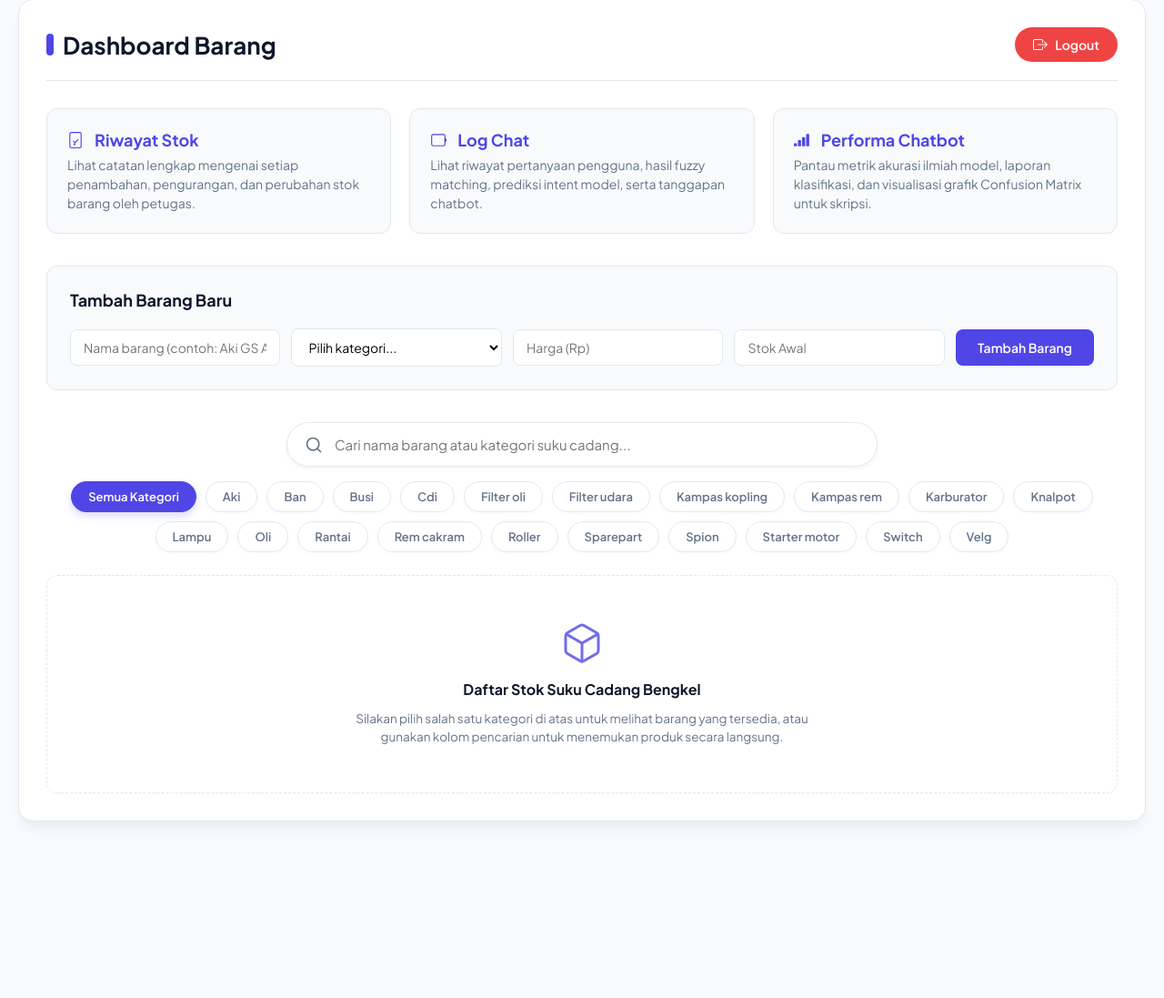
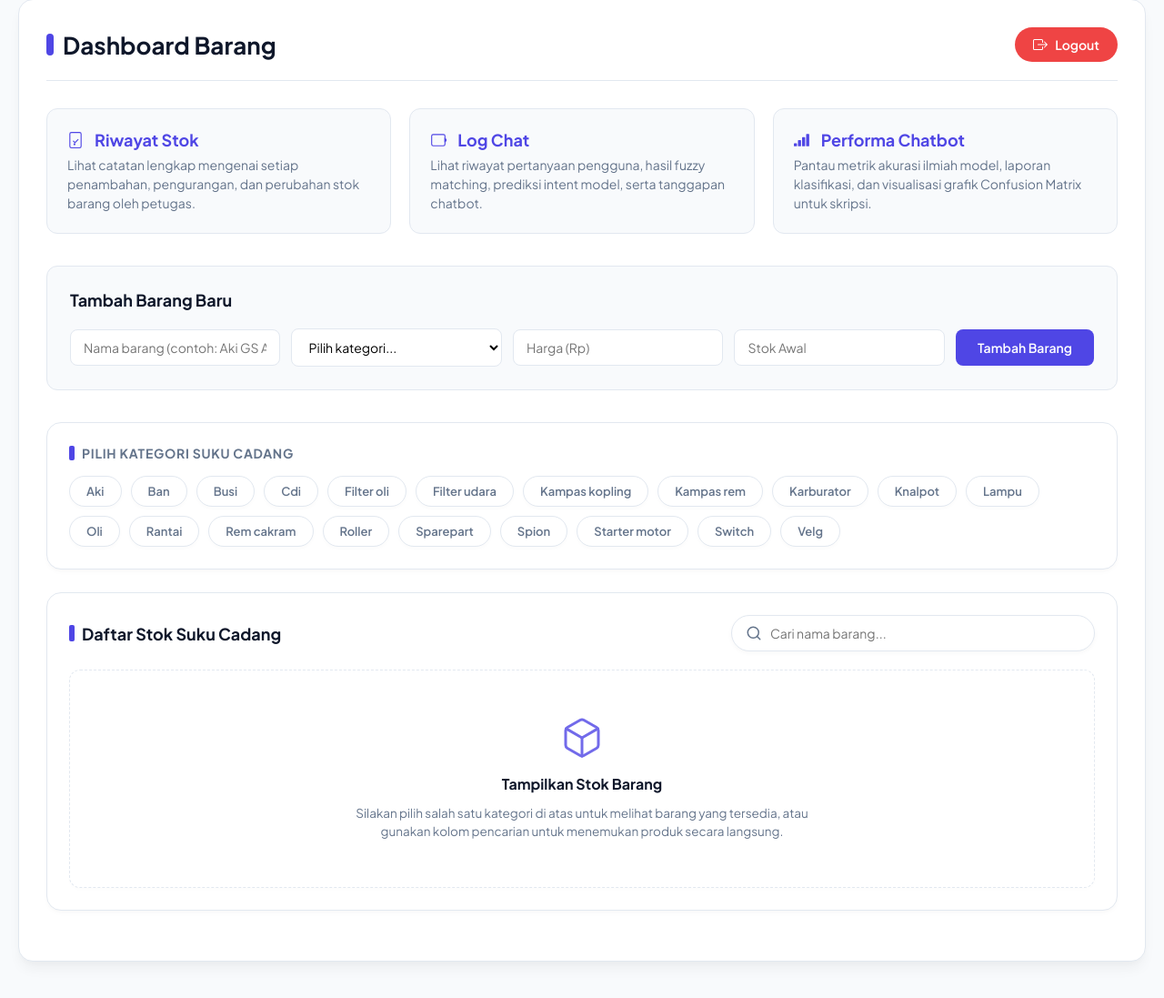
Before and after one commit to Iqbal-rgb2/chatbot_bengkel, a Flask app: page /dashboard_barang in a window 1280 px wide. Shown: the part 41-1138 px from the top of the page at 91% size. Before the commit the page ends 945 px from the top, so only its background shows below. Run offline with Flask 3, Linux system fonts and the light colour scheme; the visitor is signed in with stand-in values (Sample User, id 1); data comes from the database, SQL or seed files in the repository; parts of the project's set-up code (start-up, migrations or seed data) failed here and were passed over.

Commit message:
feat: split dashboard layout into category card and product search card, and remove 'Semua Kategori' pill

```diff
--- a/web/templates/dashboard_barang.html
+++ b/web/templates/dashboard_barang.html
@@ -446,33 +446,82 @@
             table td:nth-of-type(6)::before { content: "Aksi Edit"; }
         }
 
-        /* Google-Style Search & Filter Section */
-        .search-filter-section {
+        /* Dashboard Card Container */
+        .dashboard-card {
+            background: #ffffff;
+            border: 1px solid var(--border-color);
+            border-radius: 16px;
+            padding: 24px;
             margin-bottom: 25px;
+            box-shadow: 0 4px 6px -1px rgba(0, 0, 0, 0.02), 0 2px 4px -1px rgba(0, 0, 0, 0.02);
+            width: 100%;
+        }
+
+        .category-filter-card h3 {
+            font-size: 14px;
+            font-weight: 700;
+            color: var(--text-muted);
+            margin-bottom: 16px;
+            text-transform: uppercase;
+            letter-spacing: 0.05em;
             display: flex;
-            flex-direction: column;
-            gap: 16px;
             align-items: center;
-            width: 100%;
+            gap: 8px;
+        }
+
+        .category-filter-card h3::before {
+            content: '';
+            display: inline-block;
+            width: 6px;
+            height: 16px;
+            background-color: var(--primary);
+            border-radius: 2px;
+        }
+
+        .product-list-card .product-list-header {
+            display: flex;
+            justify-content: space-between;
+            align-items: center;
+            margin-bottom: 20px;
+            gap: 20px;
+            flex-wrap: wrap;
+        }
+
+        .product-list-card .product-list-header h3 {
+            font-size: 18px;
+            font-weight: 700;
+            color: var(--text-main);
+            display: flex;
+            align-items: center;
+            gap: 8px;
+        }
+
+        .product-list-card .product-list-header h3::before {
+            content: '';
+            display: inline-block;
+            width: 6px;
+            height: 18px;
+            background-color: var(--primary);
+            border-radius: 2px;
         }
 
         .google-search-wrapper {
             position: relative;
             width: 100%;
-            max-width: 650px;
+            max-width: 400px;
             display: flex;
             align-items: center;
         }
 
         .google-search-wrapper input {
             width: 100%;
-            padding: 14px 20px 14px 52px;
-            font-size: 15px;
+            padding: 10px 16px 10px 42px;
+            font-size: 14px;
             border: 1px solid var(--border-color);
             border-radius: 30px;
             outline: none;
             background: #ffffff;
-            box-shadow: 0 2px 5px rgba(0, 0, 0, 0.05);
+            box-shadow: 0 2px 5px rgba(0, 0, 0, 0.03);
             transition: all 0.2s cubic-bezier(0.16, 1, 0.3, 1);
             color: var(--text-main);
         }
@@ -483,15 +532,9 @@
             border-color: #cbd5e1;
         }
 
-        .dark-mode .google-search-wrapper input:focus,
-        .dark-mode .google-search-wrapper input:hover {
-            box-shadow: 0 4px 12px rgba(0, 0, 0, 0.4);
-            border-color: #475569;
-        }
-
         .google-search-wrapper .search-icon {
             position: absolute;
-            left: 20px;
+            left: 16px;
             color: var(--text-muted);
             display: flex;
             align-items: center;
@@ -520,17 +563,11 @@
             color: var(--text-main);
         }
 
-        .dark-mode .google-search-wrapper .clear-icon:hover {
-            background-color: #334155;
-            color: #ffffff;
-        }
-
         /* Category Pills */
         .category-pills {
             display: flex;
             flex-wrap: wrap;
             gap: 10px;
-            justify-content: center;
             width: 100%;
         }
 
@@ -711,11 +725,23 @@
         </form>
     </div>
 
-    <!-- GOOGLE-STYLE SEARCH & FILTER -->
-    <div class="search-filter-section">
+    <!-- CONTAINER 1: FILTER KATEGORI -->
+    <div class="dashboard-card category-filter-card">
+        <h3>Pilih Kategori Suku Cadang</h3>
+        <div class="category-pills">
+            {% for kategori in data_kategori %}
+            <button class="pill" data-category="{{ kategori[0]|lower }}">{{ kategori[0] | capitalize }}</button>
+            {% endfor %}
+        </div>
+    </div>
+
+    <!-- CONTAINER 2: DAFTAR BARANG & PENCARIAN -->
+    <div class="dashboard-card product-list-card">
+        <div class="product-list-header">
+            <h3>Daftar Stok Suku Cadang</h3>
             <div class="google-search-wrapper">
                 <span class="search-icon">
-                <svg width="20" height="20" fill="none" stroke="currentColor" stroke-width="2" stroke-linecap="round" stroke-linejoin="round" viewBox="0 0 24 24">
+                    <svg width="18" height="18" fill="none" stroke="currentColor" stroke-width="2" stroke-linecap="round" stroke-linejoin="round" viewBox="0 0 24 24">
                         <circle cx="11" cy="11" r="8"></circle>
                         <line x1="21" y1="21" x2="16.65" y2="16.65"></line>
                     </svg>
@@ -723,17 +749,10 @@
                 <input
                     type="text"
                     id="search-input"
-                placeholder="Cari nama barang atau kategori suku cadang..."
+                    placeholder="Cari nama barang..."
                     autocomplete="off"
                 >
                 <span id="clear-search" class="clear-icon" style="display: none;">&times;</span>
-        </div>
-
-        <div class="category-pills">
-            <button class="pill active" data-category="all">Semua Kategori</button>
-            {% for kategori in data_kategori %}
-            <button class="pill" data-category="{{ kategori[0]|lower }}">{{ kategori[0] | capitalize }}</button>
-            {% endfor %}
             </div>
         </div>
 
@@ -744,7 +763,7 @@
                 <polyline points="3.27 6.96 12 12.01 20.73 6.96"></polyline>
                 <line x1="12" y1="22.08" x2="12" y2="12"></line>
             </svg>
-        <h3>Daftar Stok Suku Cadang Bengkel</h3>
+            <h3>Tampilkan Stok Barang</h3>
             <p>Silakan pilih salah satu kategori di atas untuk melihat barang yang tersedia, atau gunakan kolom pencarian untuk menemukan produk secara langsung.</p>
         </div>
 
@@ -830,16 +850,15 @@
         `;
         tableBody.appendChild(emptyStateRow);
 
-        let activeCategory = "all";
+        let activeCategory = "none";
 
         function filterProducts() {
             const query = searchInput.value.toLowerCase().trim();
             const initialPlaceholder = document.getElementById("initial-placeholder");
             const tableContainer = document.querySelector(".table-responsive");
 
-            // Check if we are in "all" categories and search query is empty
-            if (activeCategory === "all" && query === "") {
-                // Hide table, show initial placeholder
+            // If no category is selected and no search text is entered, show placeholder and hide table
+            if (activeCategory === "none" && query === "") {
                 tableContainer.style.display = "none";
                 initialPlaceholder.style.display = "flex";
                 emptyStateRow.style.display = "none";
@@ -866,7 +885,10 @@
                 const categoryText = categoryEl.textContent.toLowerCase();
 
                 const matchesQuery = nameText.includes(query) || categoryText.includes(query);
-                const matchesCategory = activeCategory === "all" || categoryText === activeCategory;
+
+                // If activeCategory is "none", it matches all categories (allows searching everything)
+                // Otherwise, it must match the active category exactly
+                const matchesCategory = activeCategory === "none" || categoryText === activeCategory;
 
                 if (matchesQuery && matchesCategory) {
                     row.style.display = "";
@@ -904,9 +926,20 @@
         // Category Pills Events
         categoryPills.forEach(pill => {
             pill.addEventListener("click", function () {
+                const isAlreadyActive = pill.classList.contains("active");
+
+                // De-activate all pills
                 categoryPills.forEach(p => p.classList.remove("active"));
+
+                if (isAlreadyActive) {
+                    // If clicked the already active pill, de-select it (go back to none)
+                    activeCategory = "none";
+                } else {
+                    // Otherwise, activate this pill
                     pill.classList.add("active");
                     activeCategory = pill.getAttribute("data-category");
+                }
+
                 filterProducts();
             });
         });
```
Also changed, not shown: other parts of web/templates/dashboard_barang.html (+5 -27 lines). Lines whose indentation alone changed are shown as unchanged.
